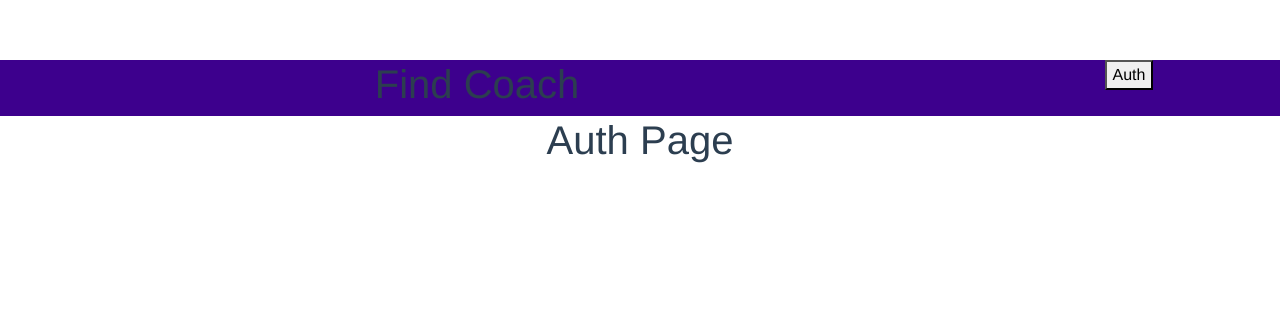
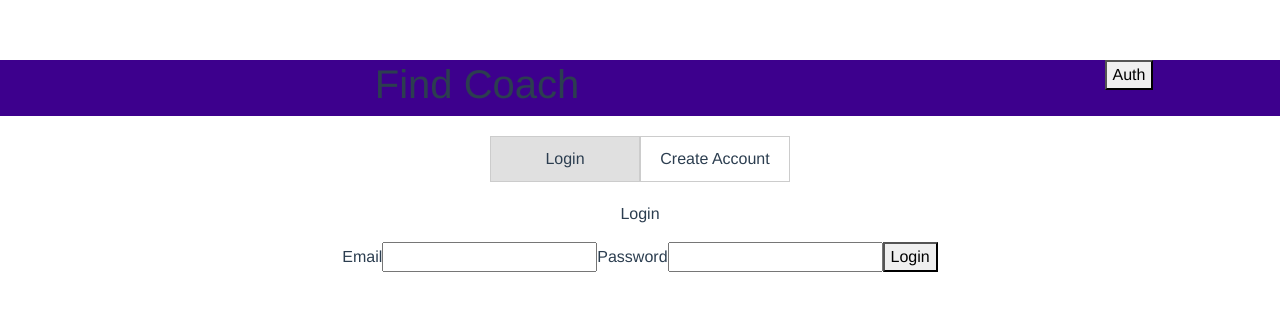
Before and after one commit to GHONEIMOsama/FindCoach, a Vue app: page /auth in a window 1280 px wide. Shown: the top 310 px of the page. Built offline with nearby package versions, Linux system fonts and the light colour scheme.

Commit message:
FEAT: switch between userLogin and CreateAccount on auth Page

```diff
--- a/src/pages/AuthPage.vue
+++ b/src/pages/AuthPage.vue
@@ -1,7 +1,70 @@
 <template>
-  <h1>Auth Page</h1>
+  <div class="segmented-control">
+    <input
+      type="radio"
+      id="login"
+      name="segment"
+      value="login"
+      v-model="chosenOption"
+      checked
+    />
+    <label for="login">Login</label>
+
+    <input
+      type="radio"
+      id="create-account"
+      name="segment"
+      value="create-account"
+      v-model="chosenOption"
+    />
+    <label for="create-account">Create Account</label>
+  </div>
+  <div v-if="chosenOption === 'login'">
+    <user-login></user-login>
+  </div>
+  <div v-else>
+    <create-account></create-account>
+  </div>
 </template>
 
 <script>
-export default {};
+import CreateAccount from "@/components/CreateAccount.vue";
+import UserLogin from "@/components/UserLogin.vue";
+
+export default {
+  components: {
+    CreateAccount,
+    UserLogin,
+  },
+  data() {
+    return {
+      chosenOption: "login",
+    };
+  },
+};
 </script>
+
+<style scoped>
+.segmented-control {
+  display: flex;
+  justify-content: space-between;
+  width: 300px;
+  margin: 20px auto;
+}
+
+input[type="radio"] {
+  display: none;
+}
+
+label {
+  flex: 1;
+  text-align: center;
+  padding: 10px;
+  cursor: pointer;
+  border: 1px solid #ccc;
+}
+
+input[type="radio"]:checked + label {
+  background-color: #e0e0e0;
+}
+</style>
```
